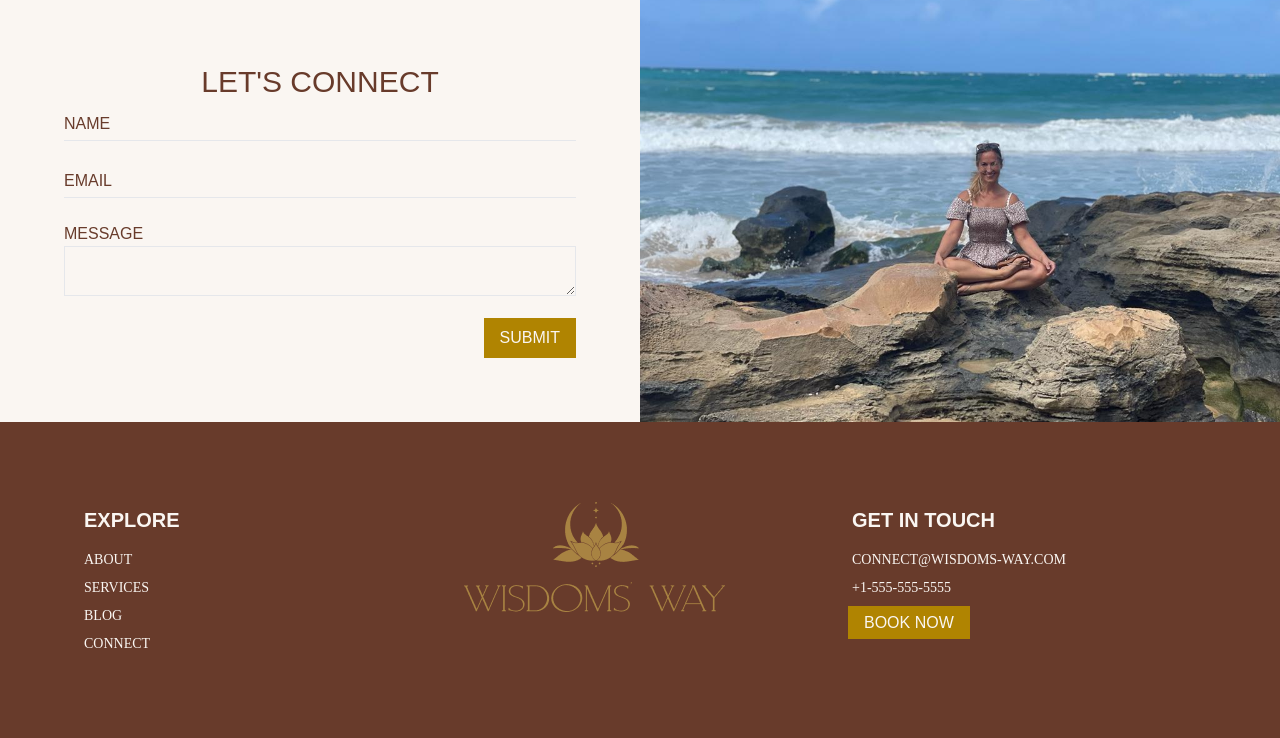
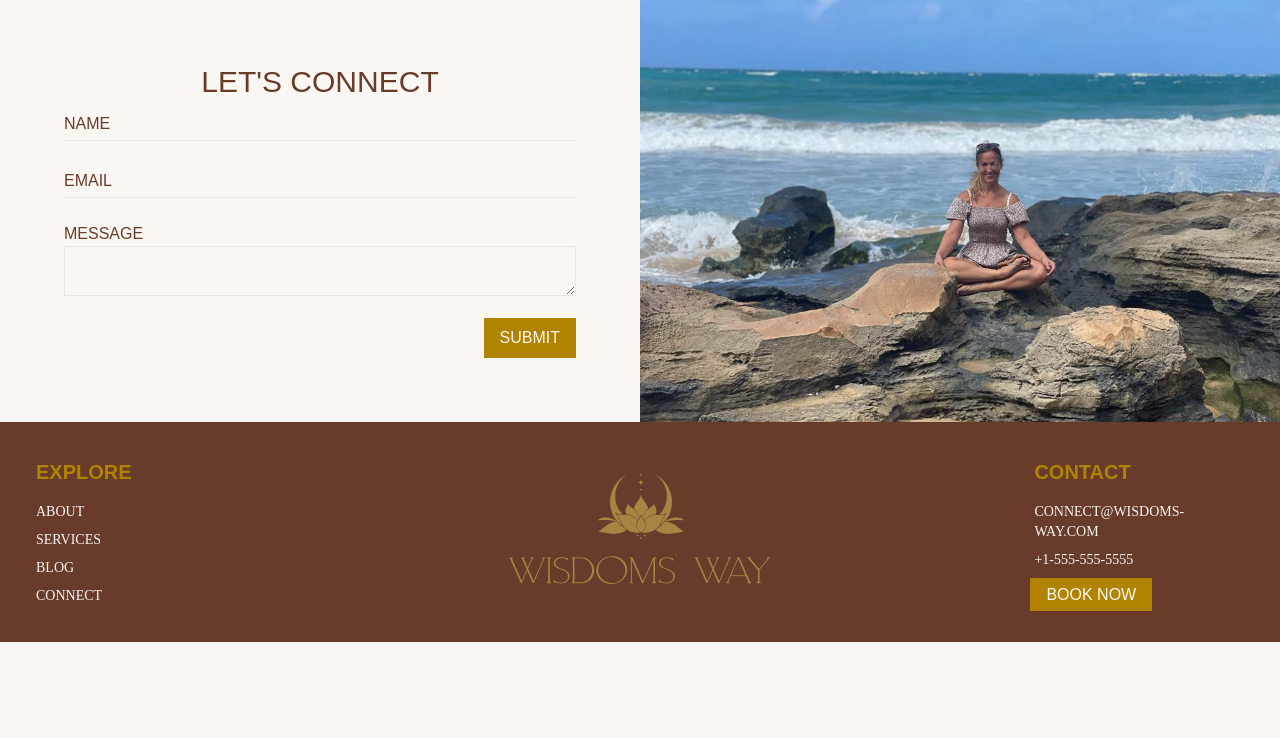
Before and after one commit to ViaSana/wisdoms-way, a Jekyll site: the page built from index.html, in a window 1280 px wide. Shown: the part 2950-3688 px from the top of the page. Built offline with Jekyll 4.4.1, drawn with Linux system fonts in a browser that asks for light colours; some web fonts are replaced; after the commit the page ends 3592 px from its top, so only the background shows below that.

Commit message:
footer updates

```diff
--- a/_includes/site-footer.html
+++ b/_includes/site-footer.html
@@ -1,28 +1,26 @@
-<footer class="text-creme p-5p bg-brown">
-  <div class="max-w-screen-xl grid-cols-3 mx-auto md:grid">
+<footer class="p-4 bg-brown">
+  <div class="max-w-screen-xl grid-cols-5 mx-auto md:grid">
 
 
       <!-- Explore Nav -->
       <nav class="p-4">
-        <h4 class="p-1 font-bold uppercase"> Explore </h4>
-        <a href="#" class="block p-1 text-sm uppercase"> About </a>
-        <a href="#" class="block p-1 text-sm uppercase"> Services </a>
-        <a href="#" class="block p-1 text-sm uppercase"> Blog </a>
-        <a href="#" class="block p-1 text-sm uppercase"> Connect </a>
+        <h4 class="p-1 font-bold uppercase text-gold"> Explore </h4>
+        <a href="#" class="block p-1 text-sm uppercase text-creme"> About </a>
+        <a href="#" class="block p-1 text-sm uppercase text-creme"> Services </a>
+        <a href="#" class="block p-1 text-sm uppercase text-creme"> Blog </a>
+        <a href="#" class="block p-1 text-sm uppercase text-creme"> Connect </a>
       </nav>
 
       <!-- Logo -->
-      <div class="p-4">
-        <a href="#" class="block mb-4 font-serif text-3xl">
-          <img src="/uploads/logo.png"></img>
-        </a>
+      <div class="p-4 col-span-3 text-center self-center">
+        <div class="inline-block max-w-[40%]"> <a href="/index.html"> <img src="/uploads/logo.png"></img> </a> </div>
       </div>
 
       <!-- Get in Touch -->
       <nav class="p-4">
-        <h4 class="p-1 font-bold uppercase"> Get in Touch </h4>
-        <a href="#" class="block p-1 text-sm uppercase"> connect@wisdoms-way.com</a>
-        <a href="#" class="block p-1 text-sm uppercase mb-2"> +1-555-555-5555 </a>
+        <h4 class="p-1 font-bold uppercase text-gold"> Contact </h4>
+        <a href="#" class="block p-1 text-sm uppercase text-creme"> connect@wisdoms-way.com</a>
+        <a href="#" class="block p-1 text-sm uppercase mb-2 text-creme"> +1-555-555-5555 </a>
         <a href="#" class="button"> Book Now </a>
       </nav>
 
--- a/assets/css/output-style.css
+++ b/assets/css/output-style.css
@@ -533,9 +533,6 @@ a {
 .col-span-3 {
   grid-column: span 3 / span 3;
 }
-.col-span-5 {
-  grid-column: span 5 / span 5;
-}
 .col-span-full {
   grid-column: 1 / -1;
 }
@@ -563,9 +560,6 @@ a {
 .mb-2 {
   margin-bottom: 0.5rem;
 }
-.mb-4 {
-  margin-bottom: 1rem;
-}
 .mb-6 {
   margin-bottom: 1.5rem;
 }
@@ -590,9 +584,6 @@ a {
 .grid {
   display: grid;
 }
-.aspect-square {
-  aspect-ratio: 1 / 1;
-}
 .h-28 {
   height: 7rem;
 }
@@ -604,9 +595,6 @@ a {
 }
 .max-h-72 {
   max-height: 18rem;
-}
-.max-h-\[600px\] {
-  max-height: 600px;
 }
 .min-h-60 {
   min-height: 60vh;
@@ -626,8 +614,8 @@ a {
 .max-w-\[25\%\] {
   max-width: 25%;
 }
-.max-w-lg {
-  max-width: 32rem;
+.max-w-\[40\%\] {
+  max-width: 40%;
 }
 .max-w-screen-2xl {
   max-width: 1536px;
@@ -643,9 +631,6 @@ a {
 }
 .grid-cols-2 {
   grid-template-columns: repeat(2, minmax(0, 1fr));
-}
-.grid-cols-3 {
-  grid-template-columns: repeat(3, minmax(0, 1fr));
 }
 .grid-cols-5 {
   grid-template-columns: repeat(5, minmax(0, 1fr));
@@ -731,6 +716,15 @@ a {
 .bg-transparent {
   background-color: transparent;
 }
+.bg-\[url\(\'\/uploads\/Coaching_img_resized\.jpg\'\)\] {
+  background-image: url('/uploads/Coaching_img_resized.jpg');
+}
+.bg-\[url\(\'\/uploads\/Connections_img_resized\.jpg\'\)\] {
+  background-image: url('/uploads/Connections_img_resized.jpg');
+}
+.bg-\[url\(\'\/uploads\/Courses_img_resized\.jpg\'\)\] {
+  background-image: url('/uploads/Courses_img_resized.jpg');
+}
 .bg-\[url\(\'\/uploads\/Lisa_beach\.jpeg\'\)\] {
   background-image: url('/uploads/Lisa_beach.jpeg');
 }
@@ -740,23 +734,14 @@ a {
 .bg-\[url\(\'\/uploads\/testimonial_img_resized\.jpg\'\)\] {
   background-image: url('/uploads/testimonial_img_resized.jpg');
 }
+.bg-\[url\(\'\{\{page\.featured-image\}\}\'\)\] {
+  background-image: url('{{page.featured-image}}');
+}
 .bg-\[url\(\'\{\{site\.data\.lisa-bio\.bio-pic\}\}\'\)\] {
   background-image: url('{{site.data.lisa-bio.bio-pic}}');
 }
 .bg-gradient-to-b {
   background-image: linear-gradient(to bottom, var(--tw-gradient-stops));
-}
-.bg-\[url\(\'\/uploads\/Coaching_img_resized\.jpg\'\)\] {
-  background-image: url('/uploads/Coaching_img_resized.jpg');
-}
-.bg-\[url\(\'\/uploads\/Connections_img_resized\.jpg\'\)\] {
-  background-image: url('/uploads/Connections_img_resized.jpg');
-}
-.bg-\[url\(\'\/uploads\/Courses_img_resized\.jpg\'\)\] {
-  background-image: url('/uploads/Courses_img_resized.jpg');
-}
-.bg-\[url\(\'\{\{page\.featured-image\}\}\'\)\] {
-  background-image: url('{{page.featured-image}}');
 }
 .from-\[\#FAF6F2\] {
   --tw-gradient-from: #FAF6F2 var(--tw-gradient-from-position);
@@ -771,10 +756,6 @@ a {
 }
 .bg-center {
   background-position: center;
-}
-.object-cover {
-  -o-object-fit: cover;
-     object-fit: cover;
 }
 .p-1 {
   padding: 0.25rem;
@@ -915,6 +896,9 @@ a {
 .text-creme {
   color: #FAF6F2;;
 }
+.text-gold {
+  color: #B08401;;
+}
 .shadow {
   --tw-shadow: 0 1px 3px 0 rgb(0 0 0 / 0.1), 0 1px 2px -1px rgb(0 0 0 / 0.1);
   --tw-shadow-colored: 0 1px 3px 0 var(--tw-shadow-color), 0 1px 2px -1px var(--tw-shadow-color);
@@ -971,17 +955,14 @@ a {
 }
 
 @media (min-width: 768px) {
+  .md\:col-span-3 {
+    grid-column: span 3 / span 3;
+  }
   .md\:col-span-4 {
     grid-column: span 4 / span 4;
   }
   .md\:col-span-5 {
     grid-column: span 5 / span 5;
-  }
-  .md\:col-span-6 {
-    grid-column: span 6 / span 6;
-  }
-  .md\:col-span-3 {
-    grid-column: span 3 / span 3;
   }
   .md\:flex {
     display: flex;
```
Also changed, not shown: 1 other file.
